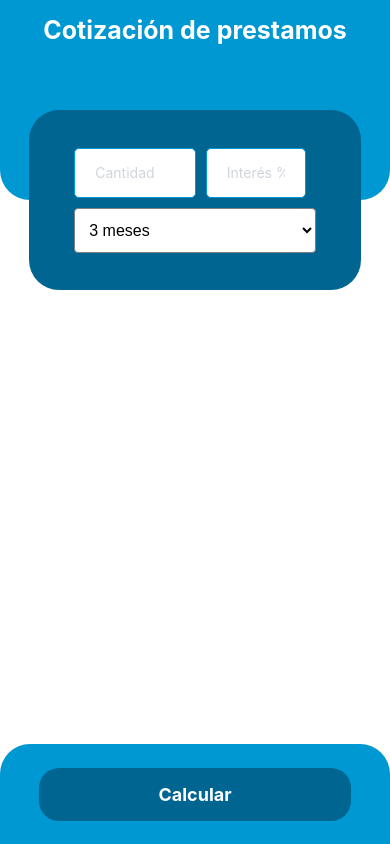
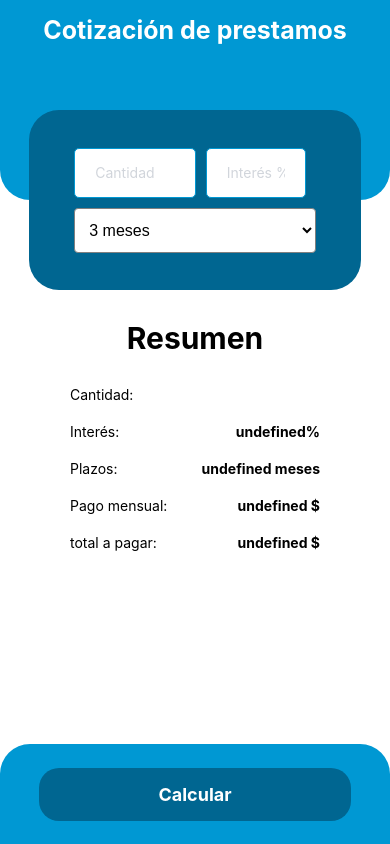
Before and after one commit to carlos-angel/cotizadorprestamos, a React Native app: screen / in a window 390 px wide. Built offline with nearby package versions, Linux system fonts and the light colour scheme.

Commit message:
feat: mostrar resulatos de la cotización

```diff
--- a/App.js
+++ b/App.js
@@ -4,10 +4,12 @@ import {useFormik} from 'formik';
 import * as Yup from 'yup';
 import colors from 'constants/colors';
 import Form from 'components/Form';
-import Footer from './src/components/Footer';
+import Footer from 'components/Footer';
+import Cotization from 'components/Cotization';
+import ErrorMessage from 'components/ErrorMessage';
 
 export default function App() {
-  const [result, setResult] = useState('');
+  const [result, setResult] = useState(null);
 
   const {
     handleSubmit,
@@ -45,9 +47,14 @@ export default function App() {
       setResult({
         monthlyFee,
         totalPayable,
+        ...valuesForm,
       });
     },
   });
+
+  const isErrorAmount = errors.amount && touched.amount;
+  const isErrorPercentage = errors.percentage && touched.percentage;
+
   return (
     <>
       <StatusBar barStyle="light-content" />
@@ -63,6 +70,14 @@ export default function App() {
           setFieldValue={setFieldValue}
         />
       </SafeAreaView>
+
+      <View style={styles.result}>
+        {isErrorAmount && <ErrorMessage message={errors.amount} />}
+        {isErrorPercentage && <ErrorMessage message={errors.percentage} />}
+        {!result && !isErrorAmount && !isErrorPercentage && (
+          <Cotization {...result} />
+        )}
+      </View>
       <Footer onPress={handleSubmit} />
     </>
   );
@@ -88,4 +103,7 @@ const styles = StyleSheet.create({
     color: '#ffffff',
     paddingTop: 15,
   },
+  result: {
+    marginHorizontal: 40,
+  },
 });
--- /dev/null
+++ b/src/components/Cotization.js
@@ -0,0 +1,29 @@
+import {StyleSheet, Text, View} from 'react-native';
+import React from 'react';
+import DataResult from 'components/DataResult';
+
+export default function Cotization(props) {
+  const {totalPayable, monthlyFee, amount, months, percentage} = props;
+  return (
+    <View style={styles.resumen}>
+      <Text style={styles.title}>Resumen</Text>
+      <DataResult title="Cantidad:" value={amount} />
+      <DataResult title="Interés:" value={`${percentage}%`} />
+      <DataResult title="Plazos:" value={`${months} meses`} />
+      <DataResult title="Pago mensual:" value={`${monthlyFee} $`} />
+      <DataResult title="total a pagar:" value={`${totalPayable} $`} />
+    </View>
+  );
+}
+
+const styles = StyleSheet.create({
+  resumen: {
+    padding: 30,
+  },
+  title: {
+    fontSize: 30,
+    textAlign: 'center',
+    fontWeight: 'bold',
+    marginBottom: 30,
+  },
+});
--- /dev/null
+++ b/src/components/DataResult.js
@@ -0,0 +1,20 @@
+import {StyleSheet, Text, View} from 'react-native';
+import React from 'react';
+
+export default function DataResult({title, value}) {
+  return (
+    <View style={styles.view}>
+      <Text>{title}</Text>
+      <Text style={styles.value}>{value}</Text>
+    </View>
+  );
+}
+
+const styles = StyleSheet.create({
+  view: {
+    flexDirection: 'row',
+    justifyContent: 'space-between',
+    paddingBottom: 20,
+  },
+  value: {fontWeight: 'bold'},
+});
--- /dev/null
+++ b/src/components/ErrorMessage.js
@@ -0,0 +1,22 @@
+import {StyleSheet, Text, View} from 'react-native';
+import React from 'react';
+
+export default function ErrorMessage({message}) {
+  return (
+    <View style={styles.content}>
+      <Text style={styles.error}>{message}</Text>
+    </View>
+  );
+}
+
+const styles = StyleSheet.create({
+  content: {
+    marginBottom: 10,
+  },
+  error: {
+    textAlign: 'center',
+    color: '#f00',
+    fontWeight: 'bold',
+    fontSize: 20,
+  },
+});
```
